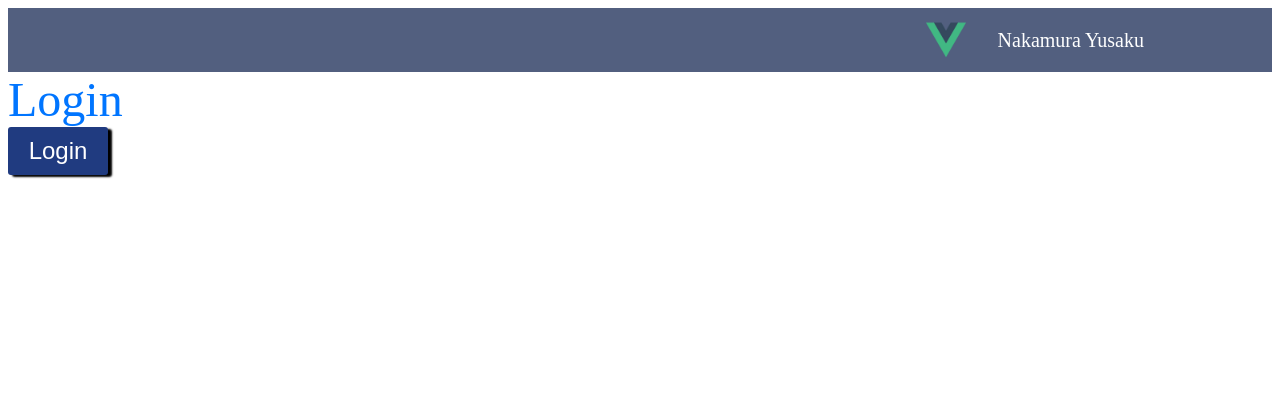
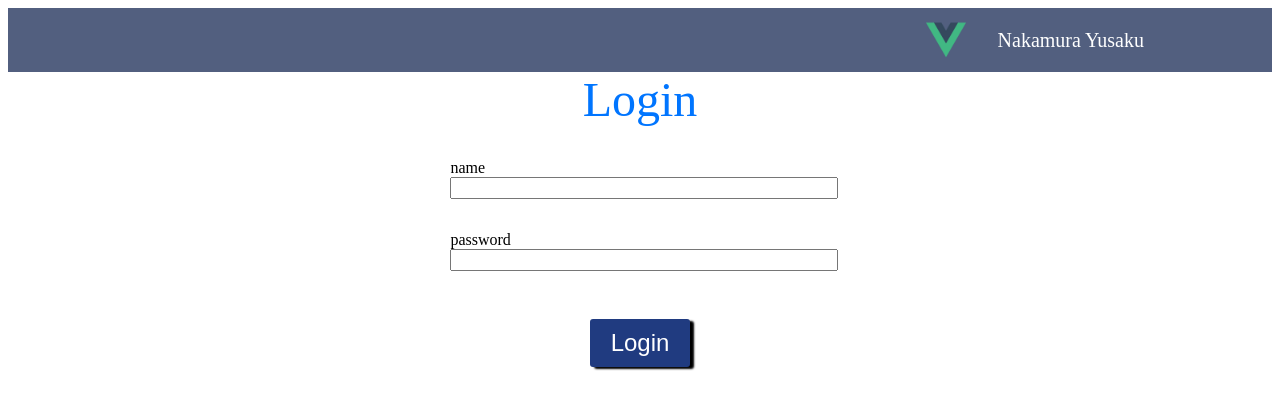
Before and after one commit to yutteee/chatbot, a Vue app: page / in a window 1280 px wide. Shown: the top 410 px of the page. Built offline with nearby package versions, Linux system fonts and the light colour scheme.

Commit message:
login form UI #2

```diff
--- a/src/components/parts/LoginForm.vue
+++ b/src/components/parts/LoginForm.vue
@@ -1,8 +1,18 @@
 <template>
-    <label>name</label>
     <input type="text">
 </template>
 
+<script>
+export default {
+
+}
+
+</script>
+
 <style scoped>
+input {
+    width: 100%;
+    height: 16px;
+}
 
 </style>
--- a/src/components/templates/LoginModal.vue
+++ b/src/components/templates/LoginModal.vue
@@ -1,23 +1,50 @@
 <template>
-    <div class="title">Login</div>
-    <LoginButton></LoginButton>
+    <div class="container">
+        <div class="title">Login</div>
+        <div class="forms">
+            <div class="form">
+                <div>name</div>
+                <LoginForm></LoginForm>
+            </div>
+            <div class="form">
+                <div>password</div>
+                <LoginForm></LoginForm>
+            </div>
+        </div>
+        <LoginButton></LoginButton>
+    </div>
 </template>
 
 <script>
 import LoginButton from '../parts/LoginButton.vue';
+import LoginForm from '../parts/LoginForm.vue';
 
 export default {
     components: {
-        LoginButton
+        LoginButton,
+        LoginForm
     }
 }
 </script>
 
 <style scoped>
+.container {
+    text-align: center;
+}
+
+.forms {
+    width: 30%;
+    margin: 0 auto;
+    margin-bottom: 48px;
+    text-align: left;
+}
+
+.form {
+    margin-top: 32px;
+}
 .title {
     color: #0075FF;
     font-size: 48px;
-
 }
 
 </style>
--- a/src/components/views/LoginView.vue
+++ b/src/components/views/LoginView.vue
@@ -7,6 +7,6 @@ import LoginModal from '../templates/LoginModal.vue';
 export default {
     components: {
         LoginModal
-    }
+    },
 }
 </script>
```
